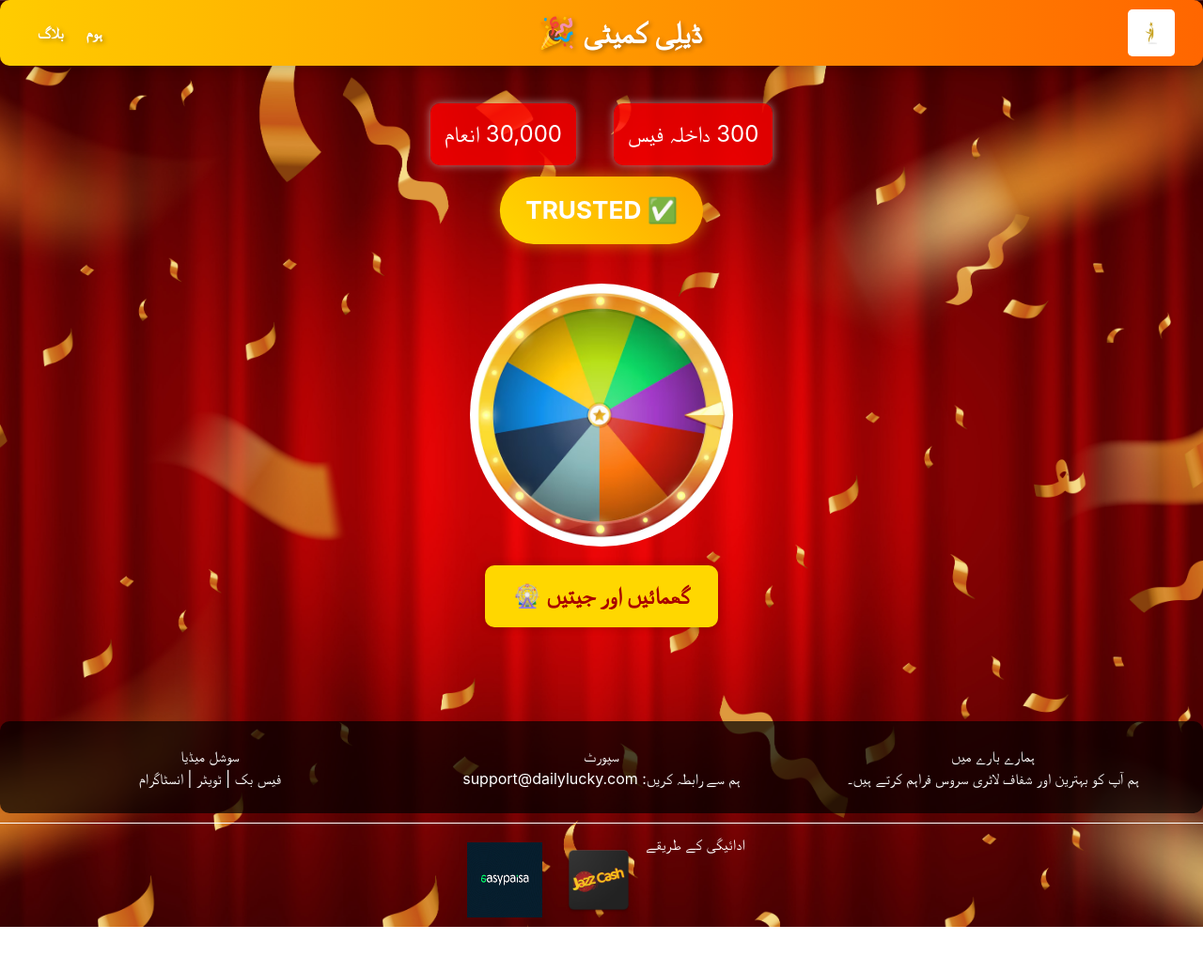
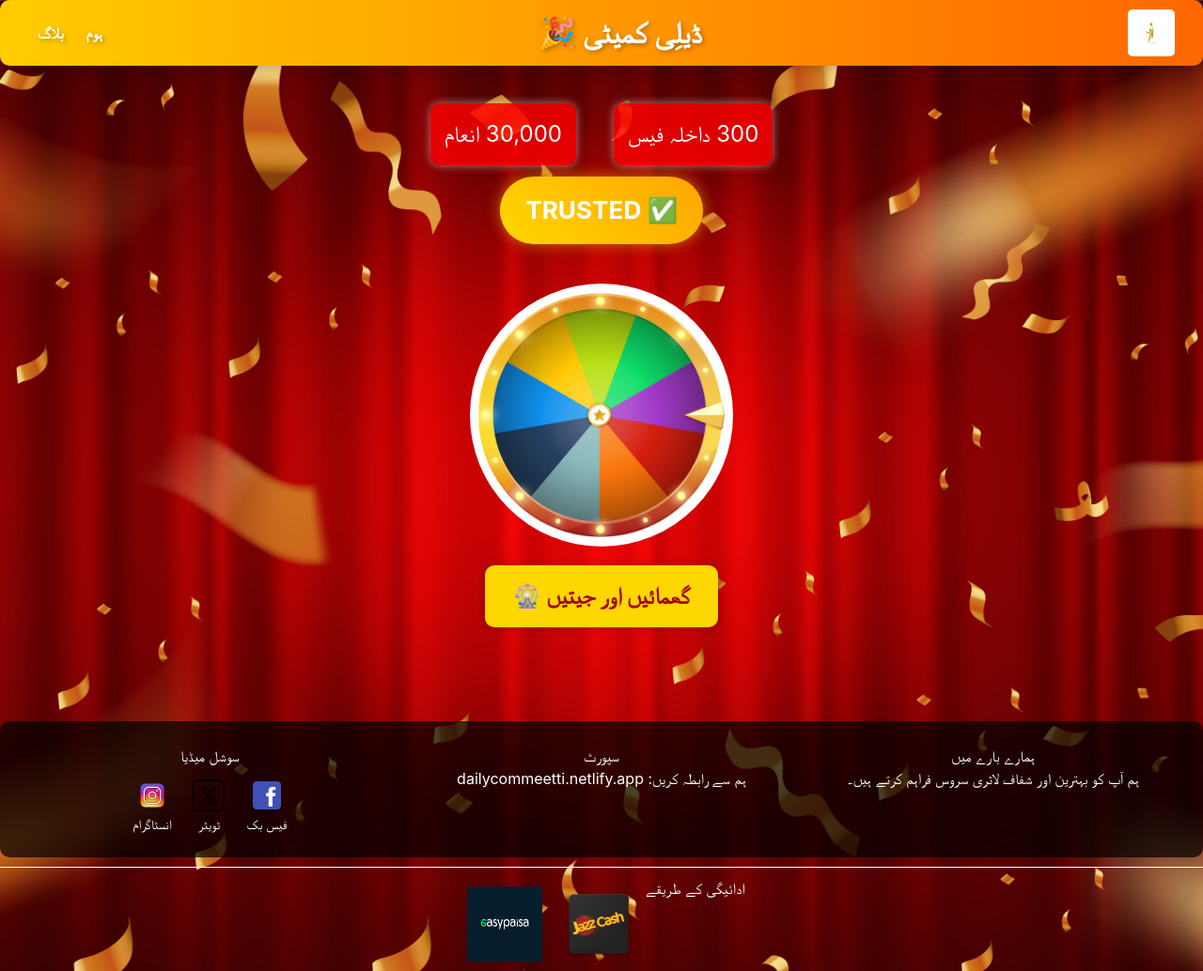
Before and after one commit to waleedkhan786/dailycommeetti, a React app: page public/index.html in a window 1280 px wide. Shown: the whole page at 94% size. Before the commit the page ends 987 px from the top, so only its background shows below. Built offline with nearby package versions, Linux system fonts and the light colour scheme.

Commit message:
updated twitter

```diff
--- a/public/index.html
+++ b/public/index.html
@@ -138,6 +138,36 @@
             display: flex;
             justify-content: center;
         }
+        .social-media {
+    text-align: center;
+}
+
+.social-icons {
+    display: flex;
+    justify-content: center;
+    align-items: center;
+    gap: 20px; /* Space between icons */
+    margin-top: 10px;
+}
+
+.social-item {
+    display: flex;
+    flex-direction: column;
+    align-items: center;
+    font-size: 14px;
+    color: white;
+}
+
+.social-item img {
+    width: 40px; /* Adjust the icon size */
+    height: auto;
+    transition: transform 0.3s ease-in-out;
+}
+
+.social-item img:hover {
+    transform: scale(1.2); /* Slight zoom effect on hover */
+}
+
         @media (max-width: 768px) {
             .header {
 
@@ -205,11 +235,24 @@
         </div>
         <div class="footer-section">
             <h3>سپورٹ</h3>
-            <p>ہم سے رابطہ کریں: support@dailylucky.com</p>
+            <p>ہم سے رابطہ کریں: dailycommeetti.netlify.app</p>
         </div>
-        <div class="footer-section">
+        <div class="footer-section social-media">
             <h3>سوشل میڈیا</h3>
-            <p>فیس بک | ٹویٹر | انسٹاگرام</p>
+            <div class="social-icons">
+                <div class="social-item">
+                    <img src="./icons8-facebook-48.png" alt="Facebook">
+                    <span>فیس بک</span>
+                </div>
+                <div class="social-item">
+                    <img src="./icons8-twitter-100.png" alt="Twitter">
+                    <span>ٹویٹر</span>
+                </div>
+                <div class="social-item">
+                    <img src="./icons8-instagram-logo-100.png" alt="Instagram">
+                    <span>انسٹاگرام</span>
+                </div>
+            </div>
         </div>
     </div>
 
```
Also changed, not shown: public/blog.html (+3 -0 lines), public/icons8-twitter-100.png (added).
